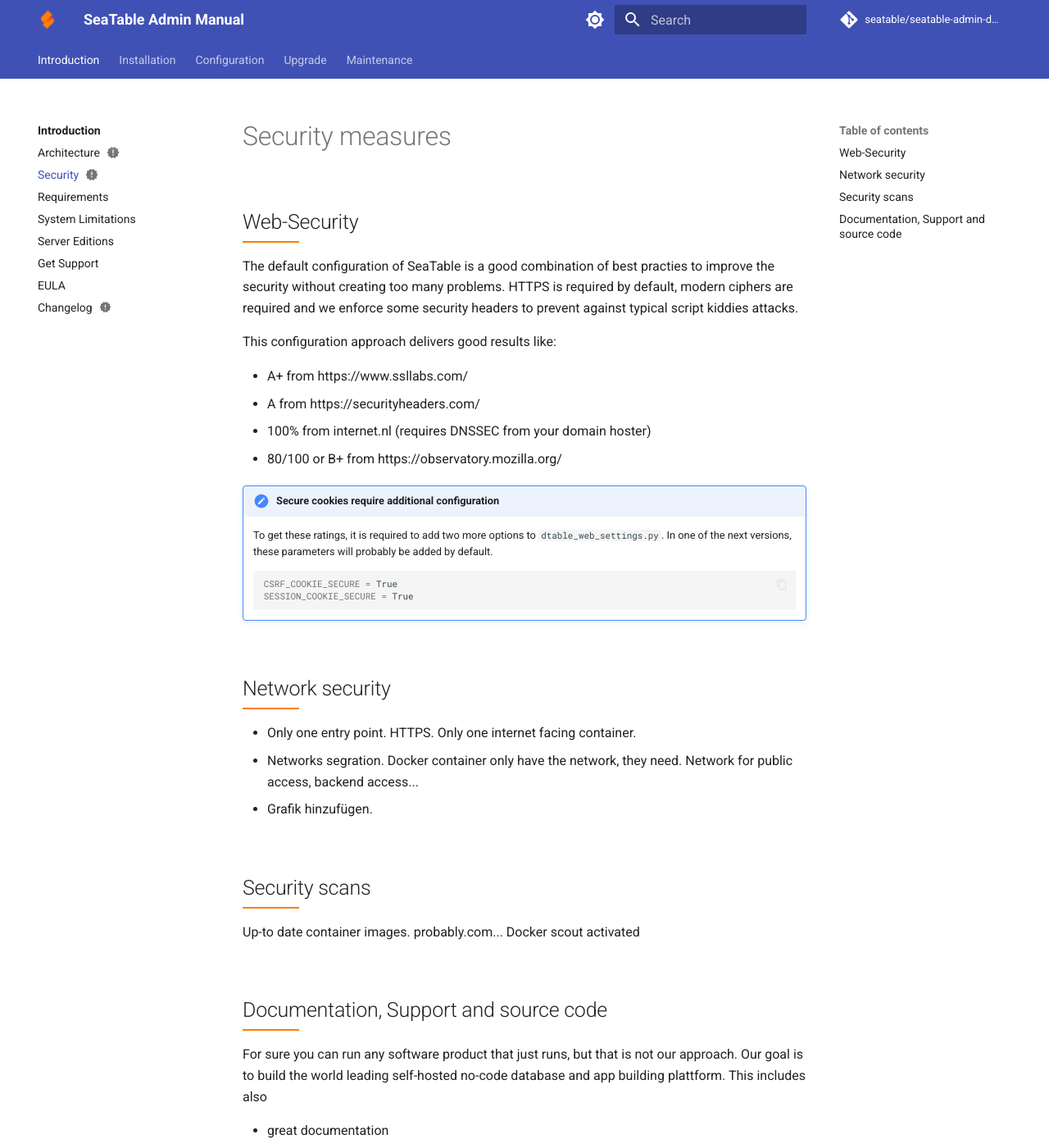
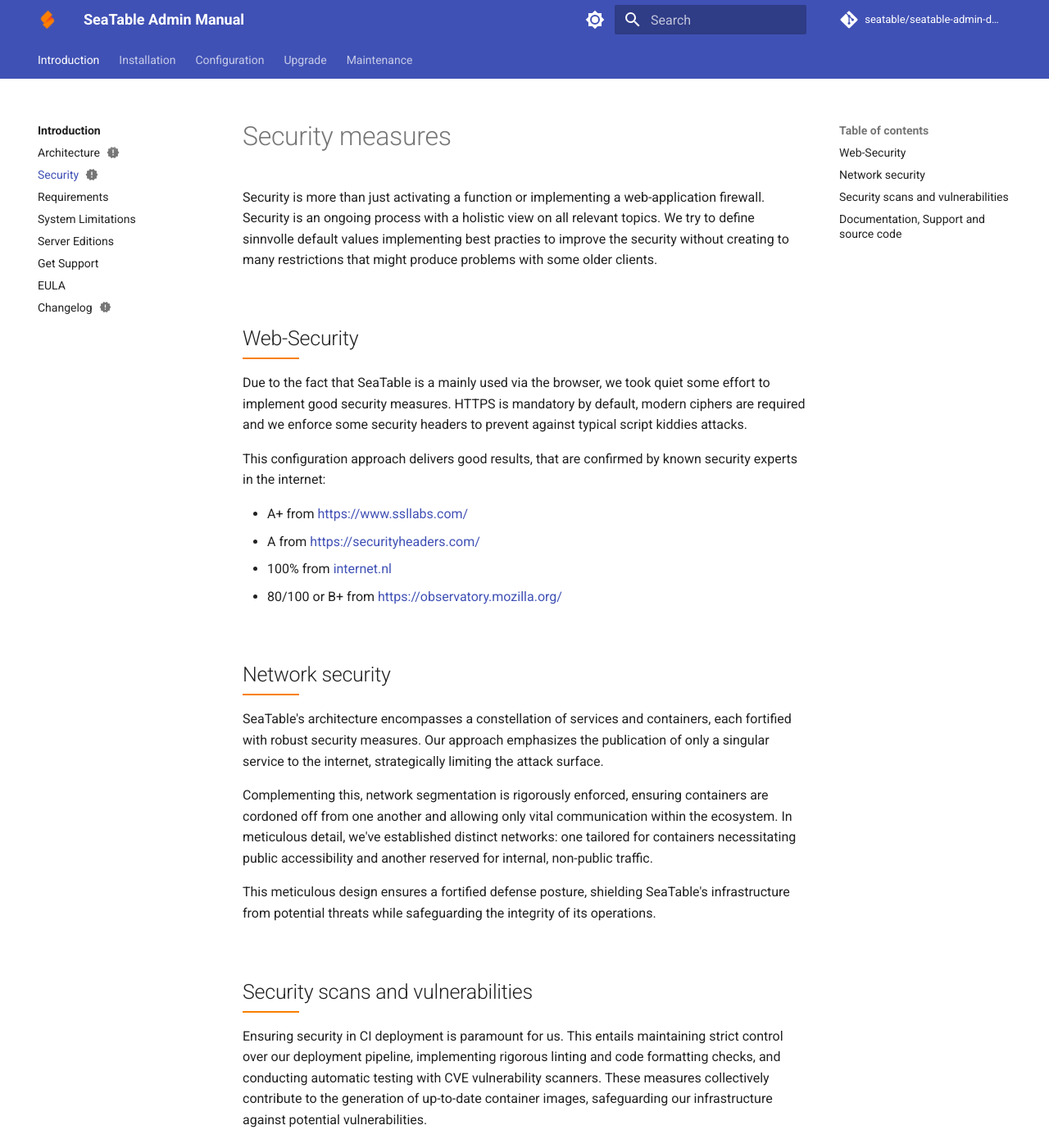
Before and after one commit to seatable/seatable-admin-docs, an MkDocs documentation site: the page built from docs/security.md, in a window 1280 px wide and 1400 px high. Shown: the whole window at 82% size. Built offline with MkDocs 1.6.1 and Material for MkDocs 9.7.7, drawn with Linux system fonts in a browser that asks for light colours; comment, search, counter and statistics services are not loaded; some of the changed text lies outside the part shown.

Commit message:
security page rework

````diff
--- a/docs/security.md
+++ b/docs/security.md
@@ -4,45 +4,37 @@
 
 # Security measures
 
+Security is more than just activating a function or implementing a web-application firewall. Security is an ongoing process with a holistic view on all relevant topics. We try to define sinnvolle default values implementing best practies to improve the security without creating to many restrictions that might produce problems with some older clients.
+
 ## Web-Security
 
-The default configuration of SeaTable is a good combination of best practies to improve the security without creating too many problems. HTTPS is required by default, modern ciphers are required and we enforce some security headers to prevent against typical script kiddies attacks.
+Due to the fact that SeaTable is a mainly used via the browser, we took quiet some effort to implement good security measures. HTTPS is mandatory by default, modern ciphers are required and we enforce some security headers to prevent against typical script kiddies attacks.
 
-This configuration approach delivers good results like:
+This configuration approach delivers good results, that are confirmed by known security experts in the internet:
 
-- A+ from https://www.ssllabs.com/
-- A from https://securityheaders.com/
-- 100% from internet.nl (requires DNSSEC from your domain hoster)
-- 80/100 or B+ from https://observatory.mozilla.org/
-
-!!! important "Secure cookies require additional configuration"
-
-    To get these ratings, it is required to add two more options to `dtable_web_settings.py`. In one of the next versions, these parameters will probably be added by default.
-
-    ```bash
-    CSRF_COOKIE_SECURE = True
-    SESSION_COOKIE_SECURE = True
-    ```
+- A+ from [https://www.ssllabs.com/](https://www.ssllabs.com/ssltest/analyze.html?d=cloud.seatable.io)
+- A from [https://securityheaders.com/](https://securityheaders.com/?q=https%3A%2F%2Fcloud.seatable.io)
+- 100% from [internet.nl](https://internet.nl/site/cloud.seatable.io/)
+- 80/100 or B+ from [https://observatory.mozilla.org/](https://observatory.mozilla.org/analyze/cloud.seatable.io)
 
 ## Network security
 
-- Only one entry point. HTTPS. Only one internet facing container.
-- Networks segration. Docker container only have the network, they need. Network for public access, backend access...
-- Grafik hinzufügen.
+SeaTable's architecture encompasses a constellation of services and containers, each fortified with robust security measures. Our approach emphasizes the publication of only a singular service to the internet, strategically limiting the attack surface.
 
-## Security scans
+Complementing this, network segmentation is rigorously enforced, ensuring containers are cordoned off from one another and allowing only vital communication within the ecosystem. In meticulous detail, we've established distinct networks: one tailored for containers necessitating public accessibility and another reserved for internal, non-public traffic.
 
-Up-to date container images.
-probably.com...
-Docker scout activated
+This meticulous design ensures a fortified defense posture, shielding SeaTable's infrastructure from potential threats while safeguarding the integrity of its operations.
+
+## Security scans and vulnerabilities
+
+Ensuring security in CI deployment is paramount for us. This entails maintaining strict control over our deployment pipeline, implementing rigorous linting and code formatting checks, and conducting automatic testing with CVE vulnerability scanners. These measures collectively contribute to the generation of up-to-date container images, safeguarding our infrastructure against potential vulnerabilities.
 
 ## Documentation, Support and source code
 
-For sure you can run any software product that just runs, but that is not our approach. Our goal is to build the world leading self-hosted no-code database and app building plattform. This includes also
+While it's true that any software product can simply be run, that approach doesn't align with our philosophy. Our mission is to create the world's leading self-hosted no-code database and app building platform. In pursuit of this goal, we prioritize several key components:
 
-- great documentation
-- fast human support team
-- source code available (except for parts where our intelectual property is not on risk)
-- automatic testing and deployment processes
+- Comprehensive documentation to empower users at every step.
+- A responsive and knowledgeable support team to swiftly address any inquiries or issues.
+- Availability of the source code, with exceptions made only to protect our intellectual property.
 
-<!--More details ...-->
+By adhering to these principles, we aim to provide a seamless and empowering experience for our users, fostering innovation and creativity in their projects.
````
